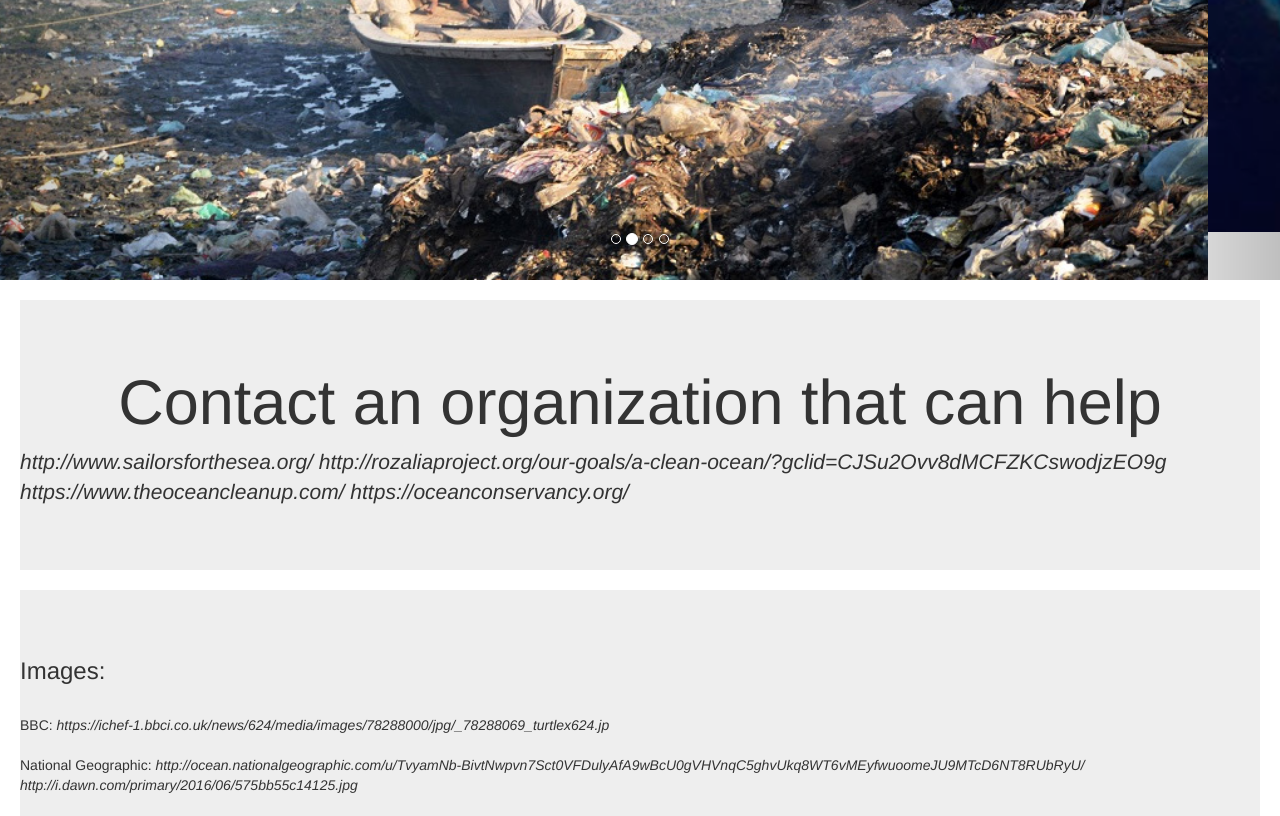
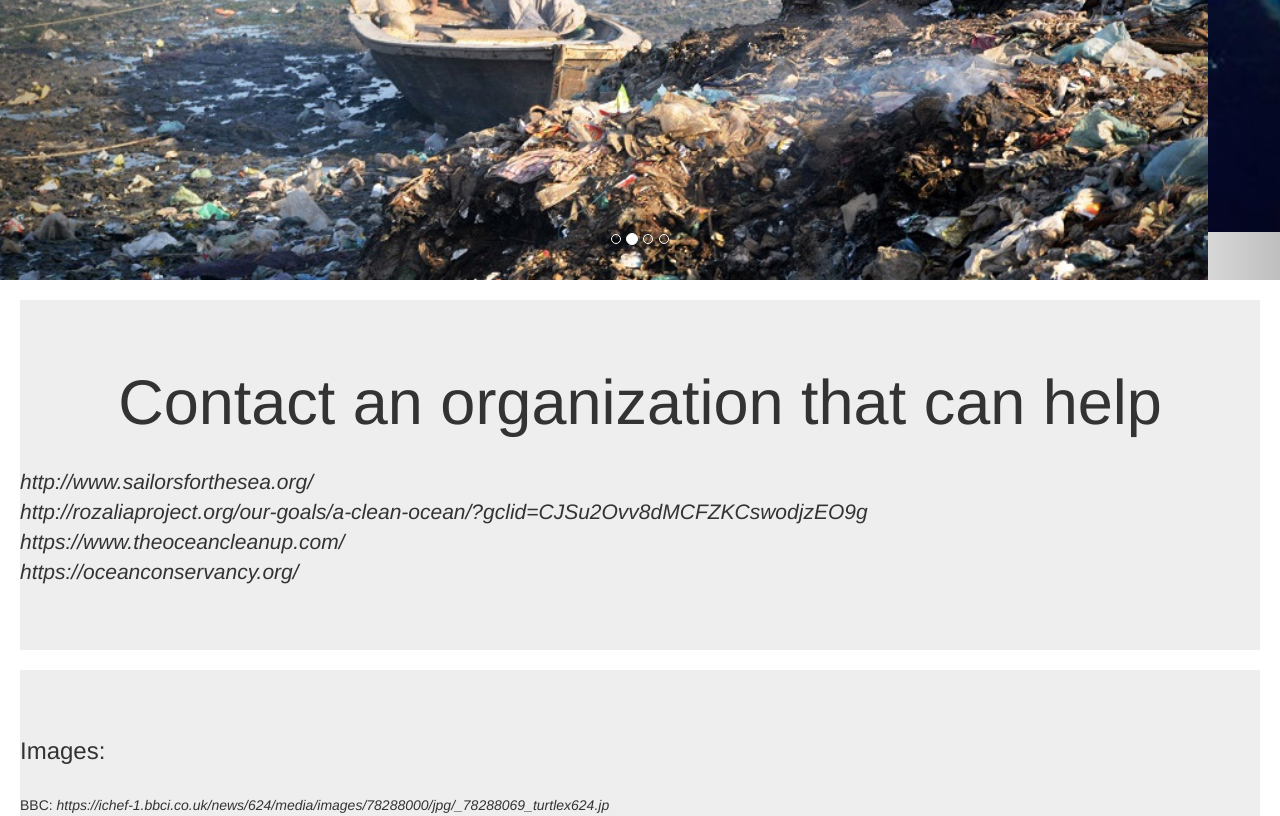
Before and after one commit to emmav6936/final-project, a plain HTML site: page index.html in a window 1280 px wide. Shown: the part 2348-3164 px from the top of the page. Drawn offline with nearby package versions, Linux system fonts and the light colour scheme; a web font is replaced by a local one.

Commit message:
fix contact errors

```diff
--- a/index.html
+++ b/index.html
@@ -155,10 +155,10 @@
     <div id="contact">
         <div class="jumbotron">
             <div class="text-vertical-center">
-                <h1>Contact an organization that can help</h1>
-                <p><cite>http://www.sailorsforthesea.org/</cite>
-                <cite>http://rozaliaproject.org/our-goals/a-clean-ocean/?gclid=CJSu2Ovv8dMCFZKCswodjzEO9g</cite>
-                <cite>https://www.theoceancleanup.com/</cite>
+                <h1>Contact an organization that can help</h1><br>
+                <p><cite>http://www.sailorsforthesea.org/</cite><br>
+                <cite>http://rozaliaproject.org/our-goals/a-clean-ocean/?gclid=CJSu2Ovv8dMCFZKCswodjzEO9g</cite><br>
+                <cite>https://www.theoceancleanup.com/</cite><br>
                 <cite>https://oceanconservancy.org/</cite>
                 </p>
             </div>
```
